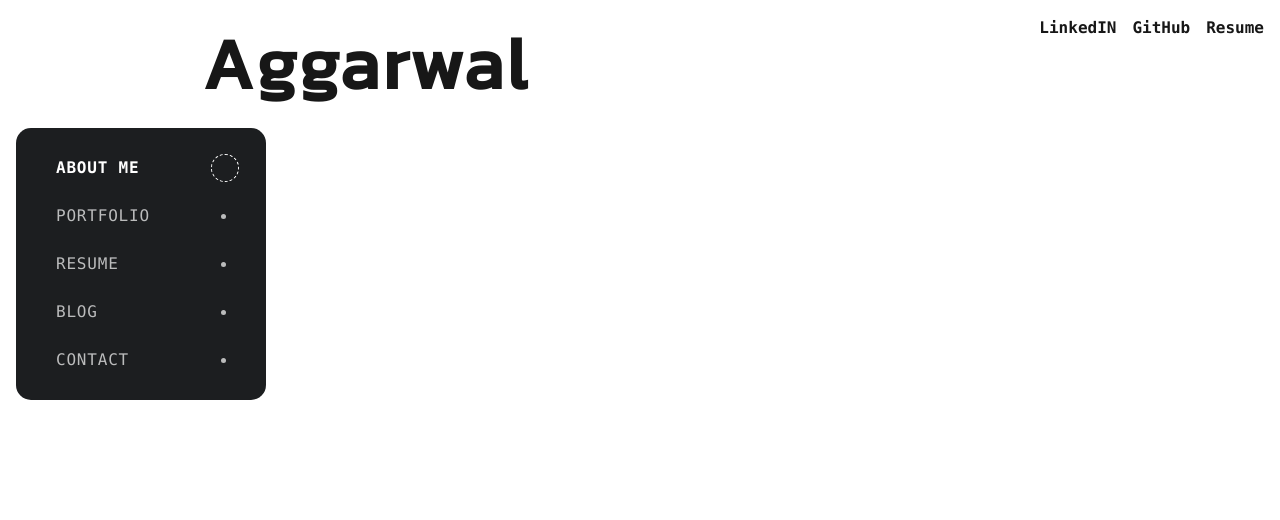
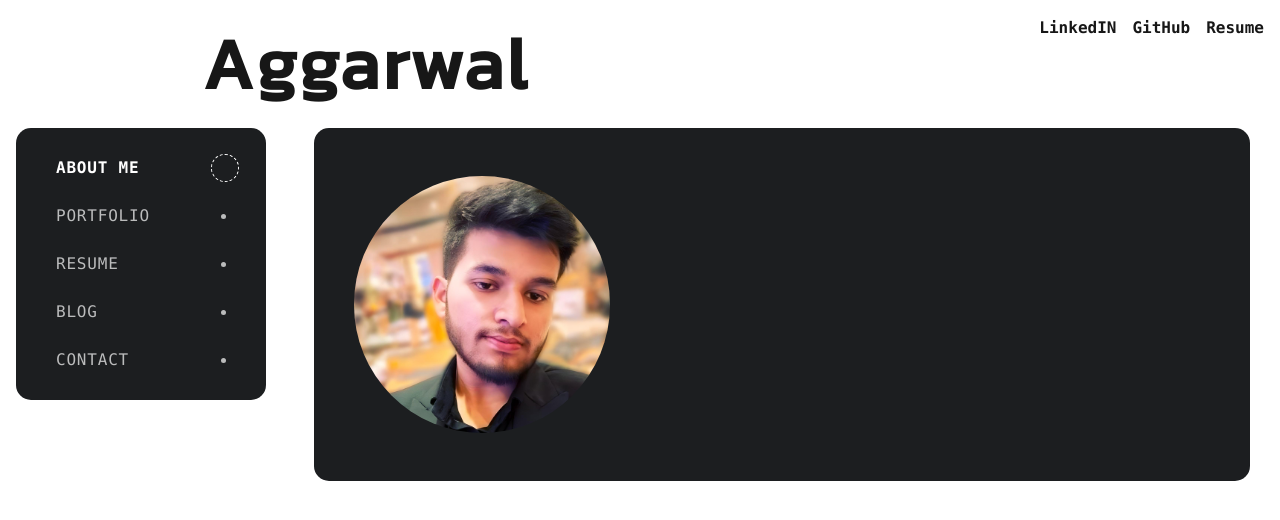
Before and after one commit to ashx010/portfolio_nextjs, a Next.js app: page / in a window 1280 px wide. Shown: the top 520 px of the page. Built offline with nearby package versions, Linux system fonts and the light colour scheme; a web font is replaced by a local one.

Commit message:
add profile pic and about section

```diff
--- /dev/null
+++ b/src/components/main_content/about.jsx
@@ -0,0 +1,22 @@
+import React from 'react';
+import styles from './main_content.module.css';
+import Image from 'next/image';
+
+function About(props) {
+    return (
+        <div id="about" className={`${styles.about_container} px-10 py-12 flex justify-between flex-row`}>
+            <div className={`${styles.image_container} relative`}>
+                <Image
+                    src="/profileImg.jpeg"
+                    alt="profile picture"
+                    fill={true}
+                    sizes="25vw"
+                    style={{objectFit: "cover", objectPosition: "center", borderRadius: "50%"}}
+                    priority={true}
+                />
+            </div>
+        </div>
+    );
+}
+
+export default About;
--- a/src/components/main_content/main_content.jsx
+++ b/src/components/main_content/main_content.jsx
@@ -1,13 +1,14 @@
 import React from 'react';
 import styles from './main_content.module.css';
 import Sidebar from './sidebar';
+import About from "./about";
 
 function MainContent(props) {
     return (
         <main className={`space-y-6 lg:space-y-0 lg:space-x-8 lg:flex xl:space-x-12 top-2`}>
             <Sidebar />
-            <div className={""}>
-
+            <div className={`${styles.main_container} space-y-8`}>
+                <About />
             </div>
         </main>
     );
--- a/src/components/main_content/main_content.module.css
+++ b/src/components/main_content/main_content.module.css
@@ -1,6 +1,18 @@
 .sidebar_container{
     background: rgb(28 30 32);
     width: 20%;
+    border-radius: 15px;
+    height: fit-content;
+}
+
+.main_container{
+    width: 75%;
+    display: flex;
+}
+
+.about_container{
+    background: rgb(28 30 32);
+    width: 100%;
     border-radius: 15px;
 }
 
@@ -46,3 +58,8 @@
     top: -10%;
     right: -8%;
 }
+
+.image_container{
+    width: 30%;
+    aspect-ratio: 1;
+}
--- a/src/components/main_content/sidebar.jsx
+++ b/src/components/main_content/sidebar.jsx
@@ -23,7 +23,7 @@ function Sidebar(props) {
     };
 
     return (
-        <div className={`z-10 sticky px-10 py-7 ${styles.sidebar_container} backdrop-blur-sm`}>
+        <div className={`z-10 sticky px-10 py-7 ${styles.sidebar_container} backdrop-blur-sm top-6`}>
             <ul className={`list-none space-y-6 font-mono text-white/70 font-normal uppercase text-left tracking-wider`}>
                 <li onClick={() => handleToggleSidebar('about')}  className={`list-none ${styles.list_sidebar} relative`}>
                     <Link className={`${styles.link_sidebar} ${toggleSidebar.about ? styles.active : " "}`} href="#about">
```
Also changed, not shown: public/profileImg.jpeg (added).
